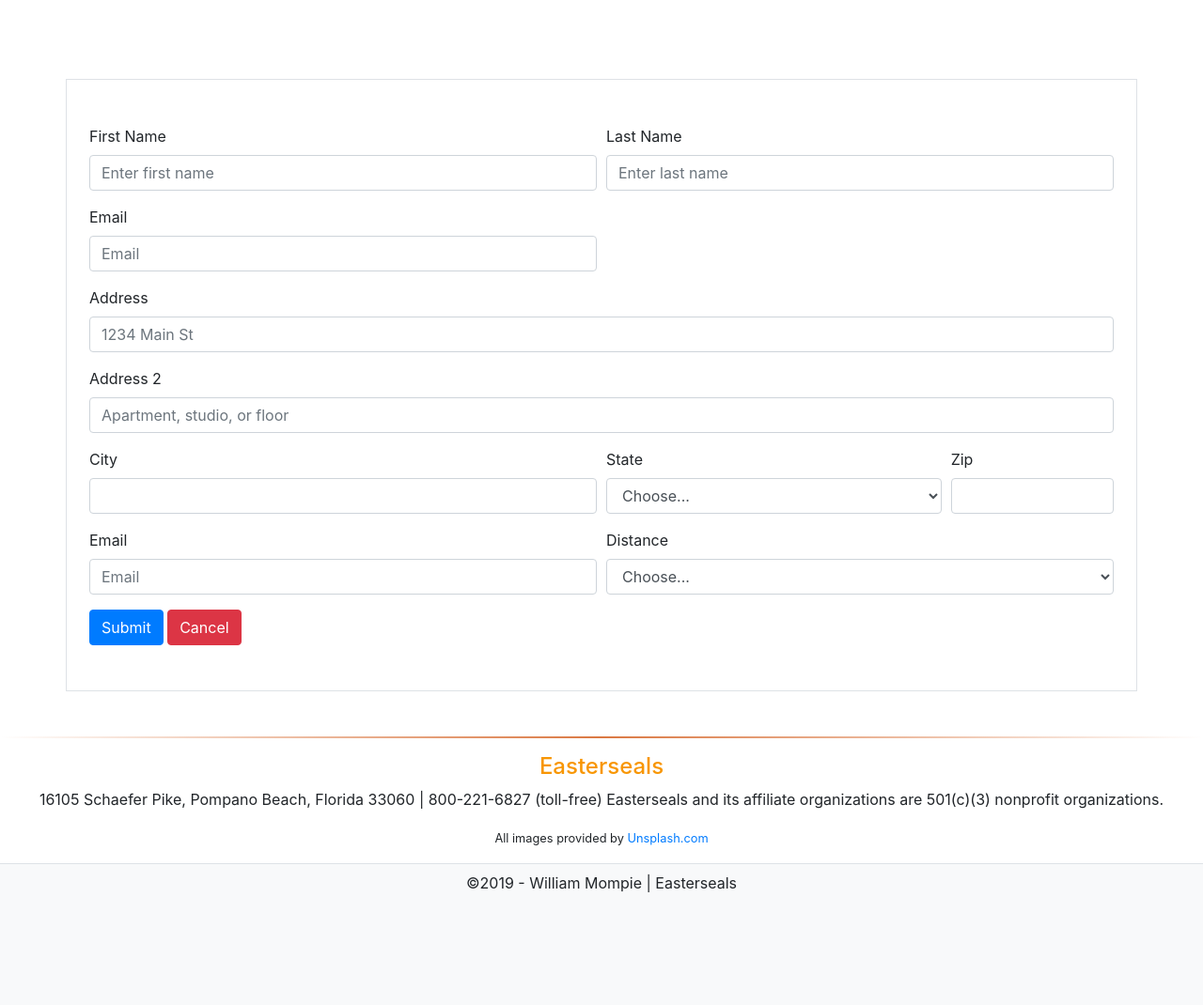
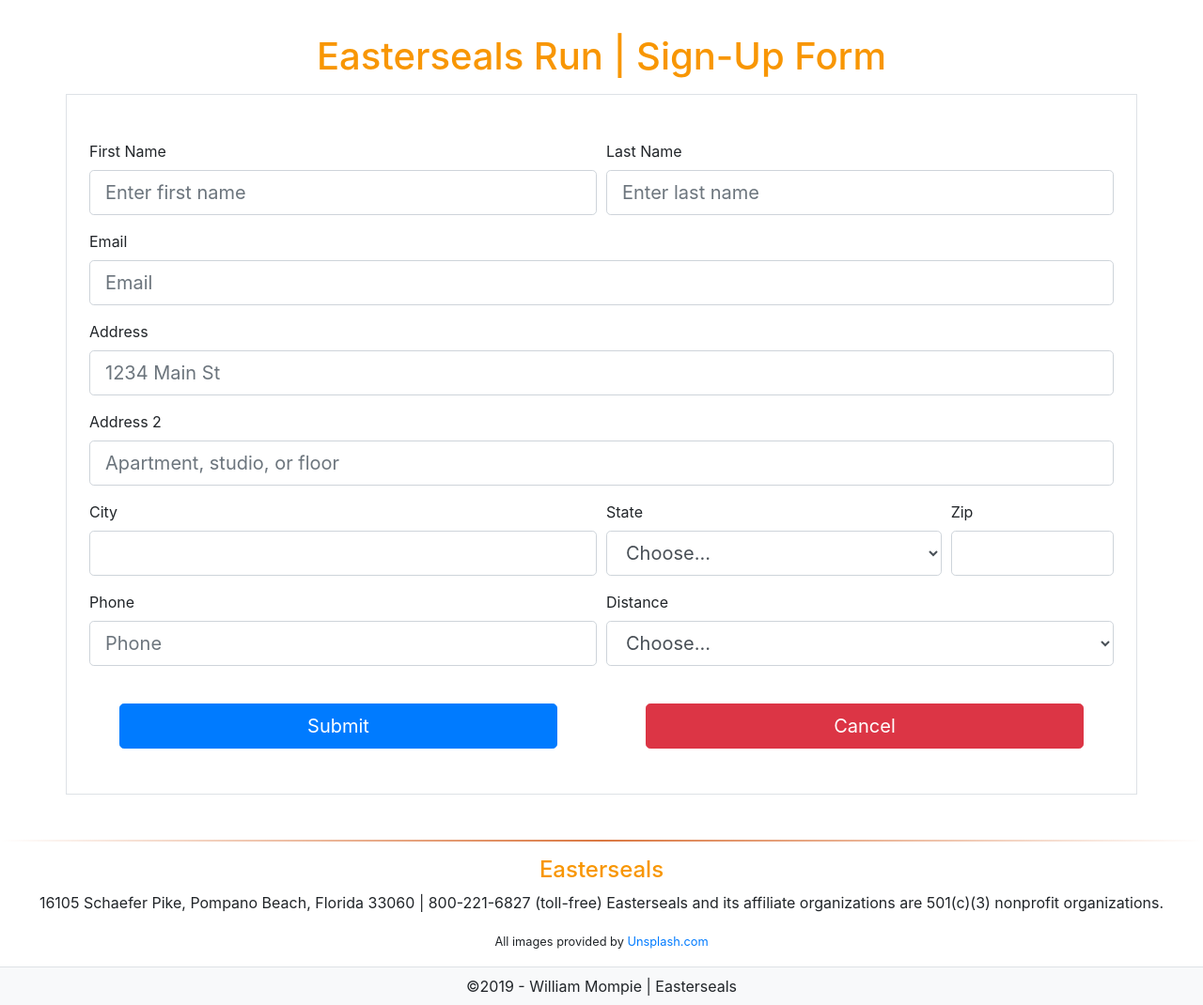
Before and after one commit to wmompie/easterSealsRun, a PHP site: page /signup.php in a window 1280 px wide. Shown: the part 76-1146 px from the top of the page at 94% size. Before the commit the page ends 1026 px from the top, so only its background shows below. Run offline with PHP 8.4, Linux system fonts and the light colour scheme; some libraries are stand-ins or nearby versions.

Commit message:
modified form fields and styled, included heading

```diff
--- a/signup.php
+++ b/signup.php
@@ -1,78 +1,81 @@
 <?php include 'inc/header.php' ?>
 
-<div class="container signup-form mb-5 border border-orange py-5 px-4">
-  <!-- NEED A TITLE OR HEADING TO DESCRIBE THE FORM -->
+<div class="signup-form">
+  <h1 class="mb-3 text-center">Easterseals Run | Sign-Up Form</h1>
+
+  <div class="container mb-5 border border-orange py-5 px-4">
     <!-- *** NEED TO INCLUDE TITLE ATTRIBUTES AND NAME ATTRIBUTES *** -->
     <form action="signup.php">
       <div class="form-row">
+        <!-- FIRST NAME -->
         <div class="form-group col-md-6">
-        <!-- FIRST NAME -->
           <label for="fname">First Name</label>
-        <input type="text" class="form-control" id="fname" placeholder="Enter first name">
+          <input type="text" name="fname" class="form-control form-control-lg" id="fname" placeholder="Enter first name">
         </div>
+        <!-- LAST NAME -->
         <div class="form-group col-md-6">
-        <!-- LAST NAME -->
           <label for="lname">Last Name</label>
-        <input type="text" class="form-control" id="lname" placeholder="Enter last name">
+          <input type="text" name="lname" class="form-control form-control-lg" id="lname" placeholder="Enter last name">
         </div>
       </div>
-    <div class="form-row">
-      <div class="form-group col-md-6">
       <!-- EMAIL -->
+      <div class="form-group">
         <label for="inputEmail">Email</label>
-        <input type="email" class="form-control" id="inputEmail" placeholder="Email">
+        <input type="email" name="email" class="form-control form-control-lg" id="inputEmail" placeholder="Email">
       </div>
-      <div class="form-group col-md-6"></div>
+      <!-- ADDRESS 1 -->
+      <div class="form-group">
+        <label for="inputAddress">Address</label>
+        <input type="text" name="address1" class="form-control form-control-lg" id="inputAddress" placeholder="1234 Main St">
       </div>
+      <!-- ADDRESS 2 -->
       <div class="form-group">
-      <!-- ADDRESS 1 -->
-      <label for="inputAddress">Address</label>
-      <input type="text" class="form-control" id="inputAddress" placeholder="1234 Main St">
-    </div>
-    <div class="form-group">
-      <!-- ADDRESS 2 -->
         <label for="inputAddress2">Address 2</label>
-      <input type="text" class="form-control" id="inputAddress2" placeholder="Apartment, studio, or floor">
+        <input type="text" name="address2" class="form-control form-control-lg" id="inputAddress2" placeholder="Apartment, studio, or floor">
       </div>
       <div class="form-row">
         <!-- CITY, STATE, ZIP -->
         <div class="form-group col-md-6">
           <label for="inputCity">City</label>
-        <input type="text" class="form-control" id="inputCity">
+          <input type="text" name="city" class="form-control form-control-lg" id="inputCity">
         </div>
         <div class="form-group col-md-4">
+          <label for="inputState">State</label>
+          <select id="inputState" class="form-control form-control-lg">
+            <option selected>Choose...</option>
             <!-- NEED TO ADD IN THE OPTIONS -->
-        <label for="inputState">State</label>
-        <select id="inputState" class="form-control">
-          <option selected>Choose...</option>
             <option>...</option>
           </select>
         </div>
         <div class="form-group col-md-2">
           <label for="inputZip">Zip</label>
-        <input type="text" class="form-control" id="inputZip">
+          <input type="text" name="zip" class="form-control form-control-lg" id="inputZip">
         </div>
       </div>
         <div class="form-row">
+          <!-- PHONE -->
         <div class="form-group col-md-6">
-        <!-- PHONE -->
-        <label for="inputPhone">Email</label>
-        <input type="email" class="form-control" id="inputPhone" placeholder="Email">
+          <label for="inputPhone">Phone</label>
+          <input type="tel" name="phone" class="form-control form-control-lg" id="inputPhone" placeholder="Phone">
         </div>
+        <!-- DISTANCE  | 5K AS DEFAULT VALUE -->
         <div class="form-group col-md-6">
-        <!-- DISTANCE  | 5K AS DEFAULT VALUE -->
           <label for="inputRun">Distance</label>
-        <select id="inputRun" class="form-control">
+          <select id="inputRun" class="form-control form-control-lg">
             <option selected>Choose...</option>
+            <!-- NEED TO ADD IN THE OPTIONS -->
             <option>...</option>
           </select>
         </div>
       </div>
+      <div class="row mt-4 justify-content-around">
         <!-- Use "submit_registration" as the name for the button used to submit the form. -->
-      <button type="submit" class="btn btn-primary">Submit</button>
+        <button type="submit" name="submit" class="btn btn-lg btn-primary col-md-5">Submit</button>
         <!-- CANCEL BUTTON -->
-      <button type="" class="btn btn-danger">Cancel</button>
+        <a href="index.html" class="btn btn-lg btn-danger col-md-5">Cancel</a>
+      </div>
     </form>
+  </div>
 </div>
 
 <?php include 'inc/footer.php' ?>
--- a/styles/main.css
+++ b/styles/main.css
@@ -11,7 +11,7 @@
   color: #ce4b03;
 }
 
-.jumbotron-fluid h1,
+h1,
 h2,
 h3,
 h4,
@@ -87,12 +87,8 @@ hr {
   line-height: 1.25rem;
 }
 
-.easter-info {
-  margin-bottom: 4rem;
-}
-
 .signup-form {
-  margin-top: 10rem;
+  margin-top: 7rem;
 }
 
 /* //////////////// MEDIA QUERIES //////////////// */
```
Lines whose indentation alone changed are shown as unchanged.
